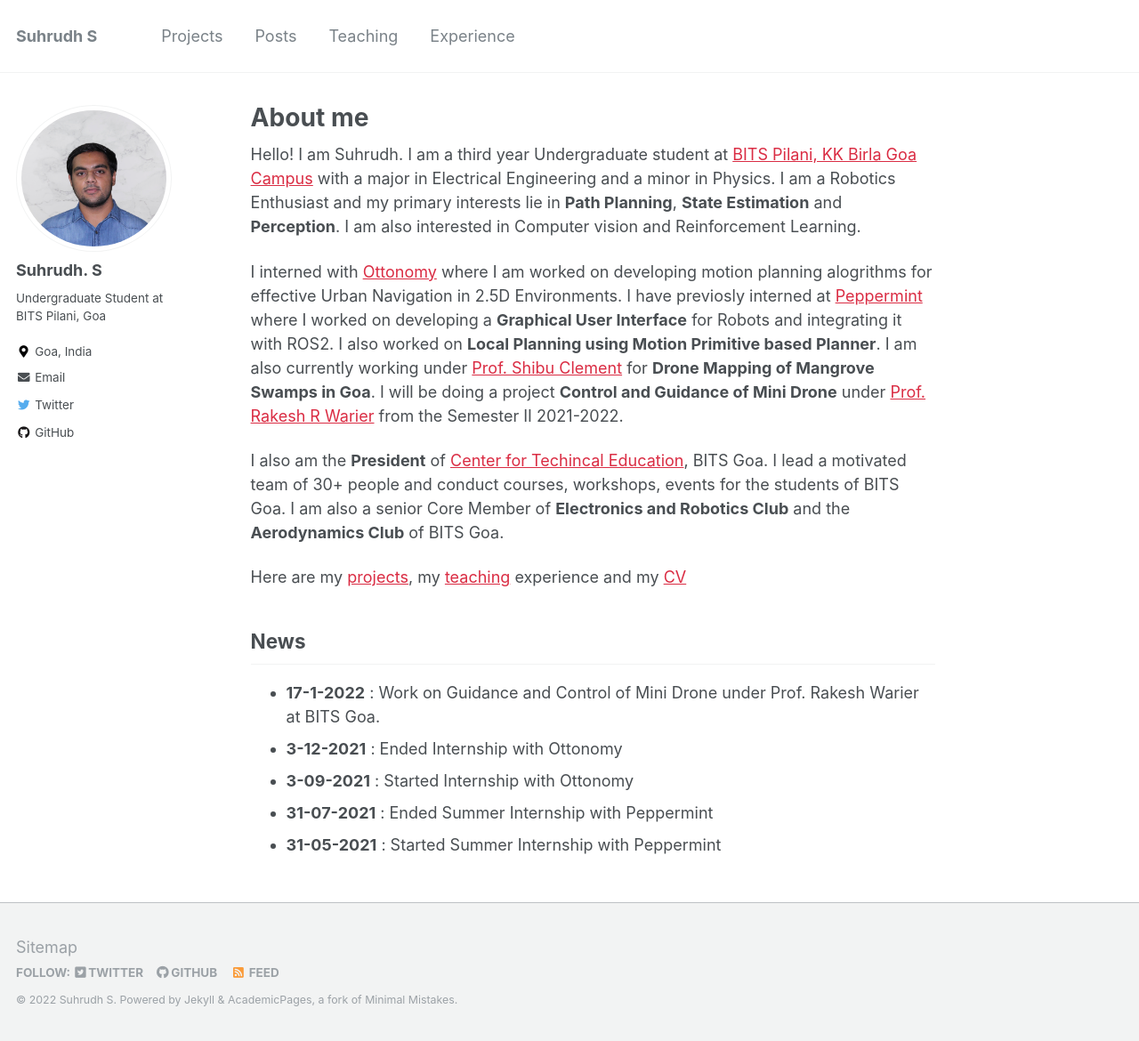
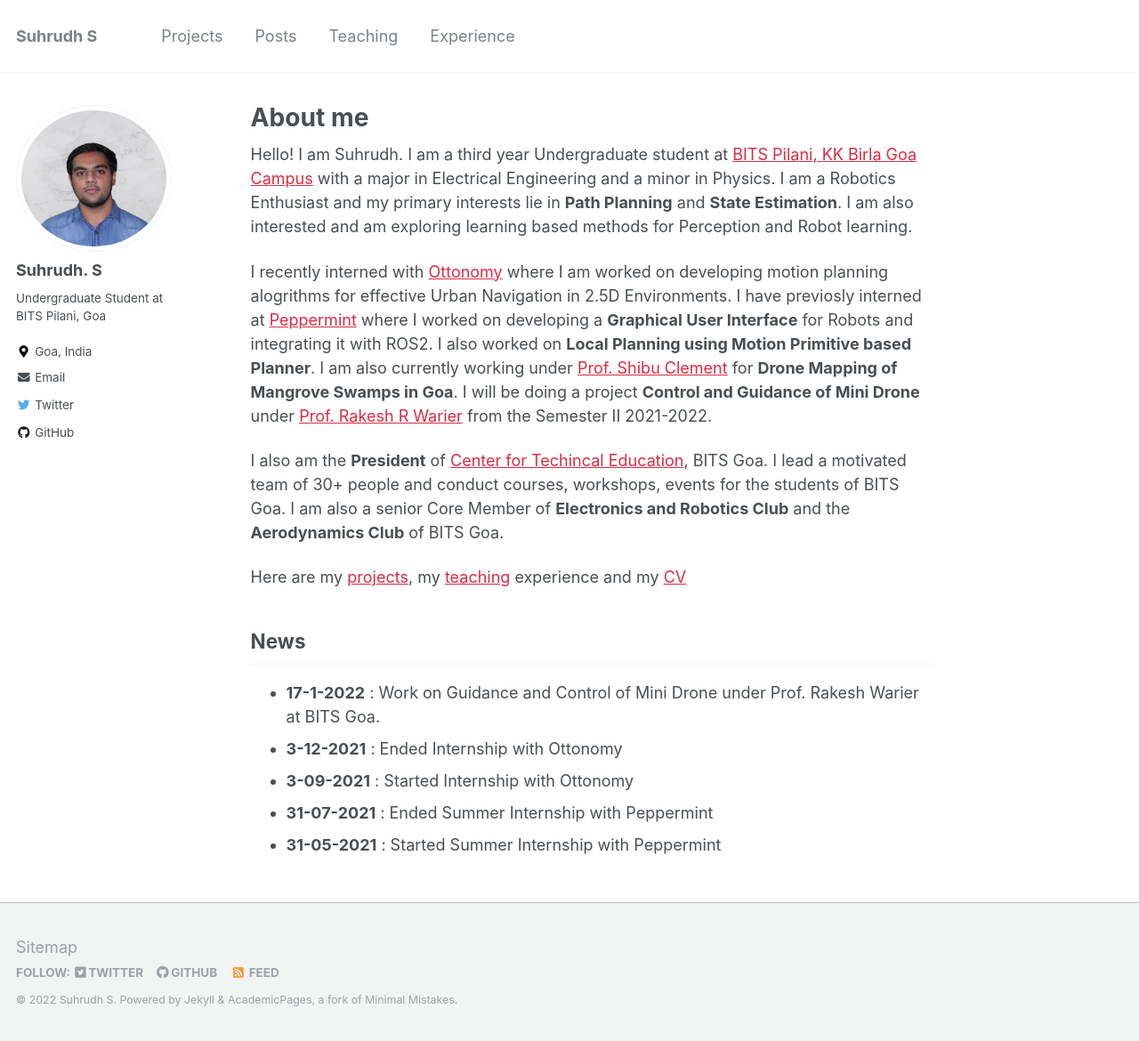
Before and after one commit to SuhrudhSarathy/SuhrudhSarathy.github.io, a Jekyll site: the page built from _pages/about.md, in a window 1280 px wide and 1170 px high. Shown: the whole window at 89% size. Built offline with Jekyll 4.4.1, drawn with Linux system fonts in a browser that asks for light colours.

Commit message:
modified about

```diff
--- a/_pages/about.md
+++ b/_pages/about.md
@@ -8,11 +8,11 @@ redirect_from:
   - /about.html
 ---
 
-Hello! I am Suhrudh. I am a third year Undergraduate student at [BITS Pilani, KK Birla Goa Campus](https://www.bits-pilani.ac.in/goa/) with a major in Electrical Engineering and a minor in Physics. I am a Robotics Enthusiast and my primary interests lie in __Path Planning__, __State Estimation__ and __Perception__. I am also interested in Computer vision and Reinforcement Learning.
+Hello! I am Suhrudh. I am a third year Undergraduate student at [BITS Pilani, KK Birla Goa Campus](https://www.bits-pilani.ac.in/goa/) with a major in Electrical Engineering and a minor in Physics. I am a Robotics Enthusiast and my primary interests lie in __Path Planning__ and __State Estimation__. I am also interested and am exploring learning based methods for Perception and Robot learning.
 
-I interned with [Ottonomy](https://www.ottonomy.io) where I am worked on developing motion planning alogrithms for effective Urban Navigation in 2.5D Environments. I have previosly interned at [Peppermint](https://www.getpeppermint.co) where I worked on developing a __Graphical User Interface__ for Robots and integrating it with ROS2. I also worked on __Local Planning using Motion Primitive based Planner__. I am also currently working under [Prof. Shibu Clement](https://www.bits-pilani.ac.in/goa/shibu/profile) for __Drone Mapping of Mangrove Swamps in Goa__. I will be doing a project __Control and Guidance of Mini Drone__ under [Prof. Rakesh R Warier](https://www.bits-pilani.ac.in/goa/rakeshw/profile) from the Semester II 2021-2022.
+I recently interned with [Ottonomy](https://www.ottonomy.io) where I am worked on developing motion planning alogrithms for effective Urban Navigation in 2.5D Environments. I have previosly interned at [Peppermint](https://www.getpeppermint.co) where I worked on developing a __Graphical User Interface__ for Robots and integrating it with ROS2. I also worked on __Local Planning using Motion Primitive based Planner__. I am also currently working under [Prof. Shibu Clement](https://www.bits-pilani.ac.in/goa/shibu/profile) for __Drone Mapping of Mangrove Swamps in Goa__. I will be doing a project __Control and Guidance of Mini Drone__ under [Prof. Rakesh R Warier](https://www.bits-pilani.ac.in/goa/rakeshw/profile) from the Semester II 2021-2022.
 
-I also am the __President__ of [Center for Techincal Education](https://twitter.com/CTEBPGC), BITS Goa. I lead a motivated team of 30+ people and conduct courses, workshops, events for the students of BITS Goa. I am also a senior Core Member of __Electronics and Robotics Club__ and the __Aerodynamics Club__ of BITS Goa.
+I also am the __President__ of [Center for Techincal Education](https://bpgc-cte.org), BITS Goa. I lead a motivated team of 30+ people and conduct courses, workshops, events for the students of BITS Goa. I am also a senior Core Member of __Electronics and Robotics Club__ and the __Aerodynamics Club__ of BITS Goa.
 
 Here are my [projects](https://suhrudhsarathy.github.io/projects/), my [teaching](https://suhrudhsarathy.github.io/teaching/) experience and my [CV](https://suhrudhsarathy.github.io/exp/)
 
```
